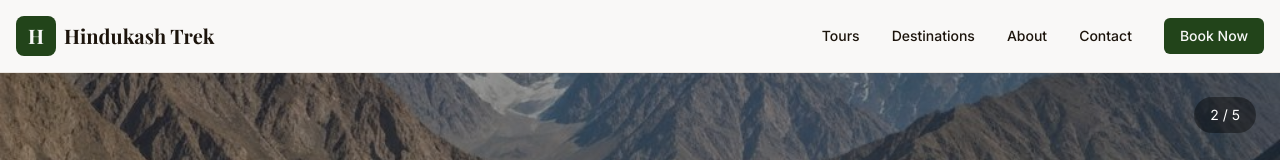
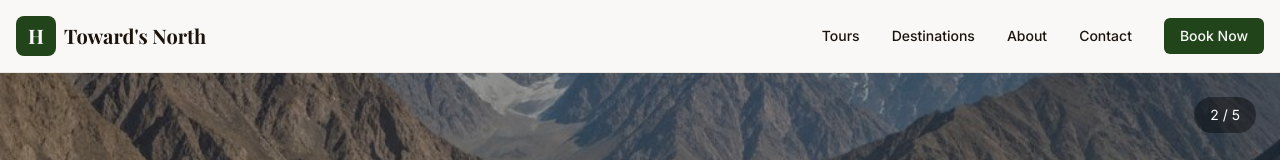
Before and after one commit to Zakawatali/HindukashTour, a Next.js app: page / in a window 1280 px wide. Shown: the top 160 px of the page. Built offline with nearby package versions, Linux system fonts and the light colour scheme; a web font is replaced by a local one.

Commit message:
feat: update header text from Hindukash Trek to Toward's North
Co-authored-by: Zakawat Ali <204383996+Zakawatali@users.noreply.github.com>

```diff
--- a/components/header.tsx
+++ b/components/header.tsx
@@ -23,7 +23,7 @@ export function Header() {
             <span className="text-primary-foreground font-serif text-xl font-bold">H</span>
           </div>
           <span className="font-serif text-xl font-bold text-foreground hidden sm:inline">
-            Hindukash Trek
+          Toward's North
           </span>
         </Link>
 
```
